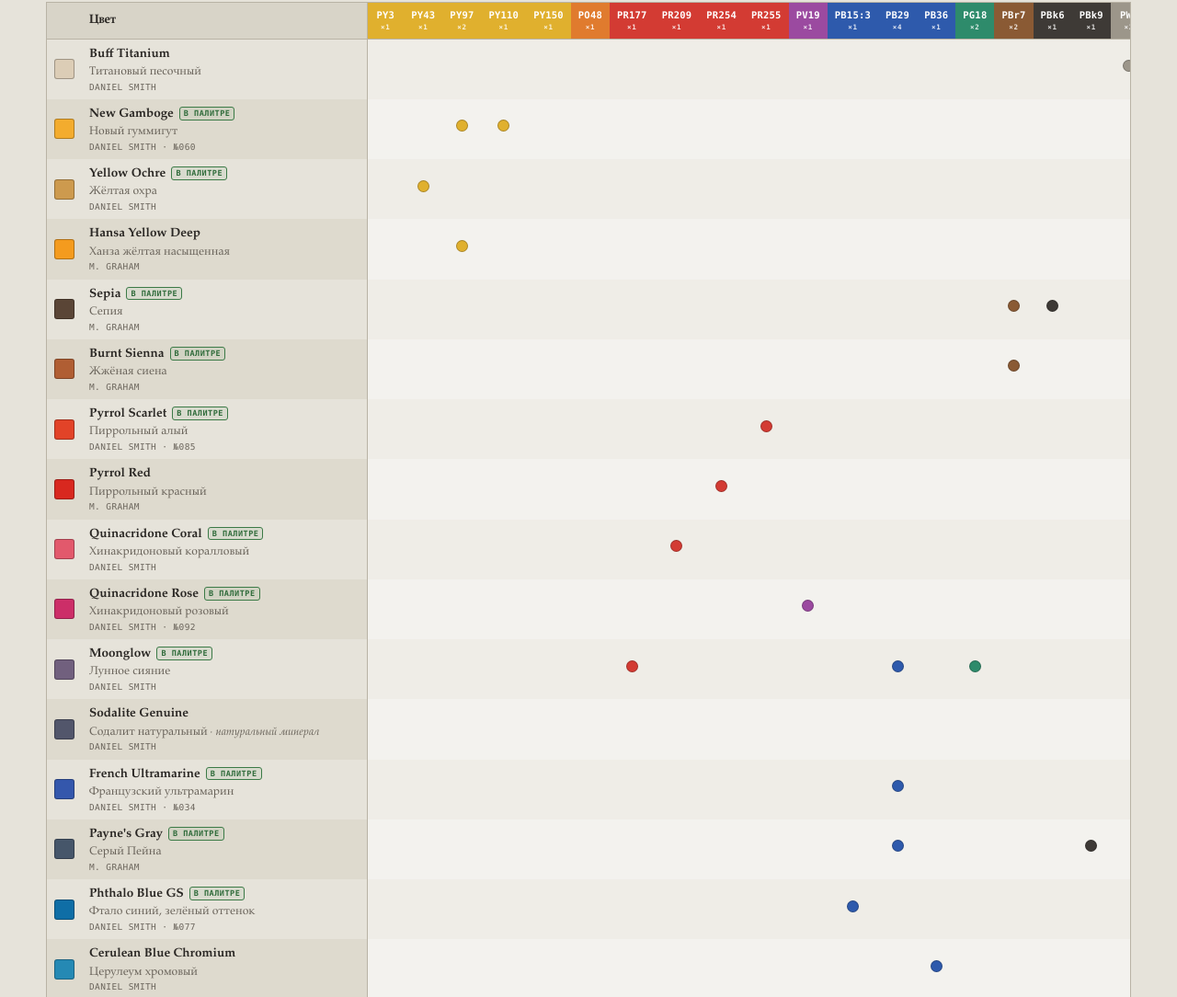
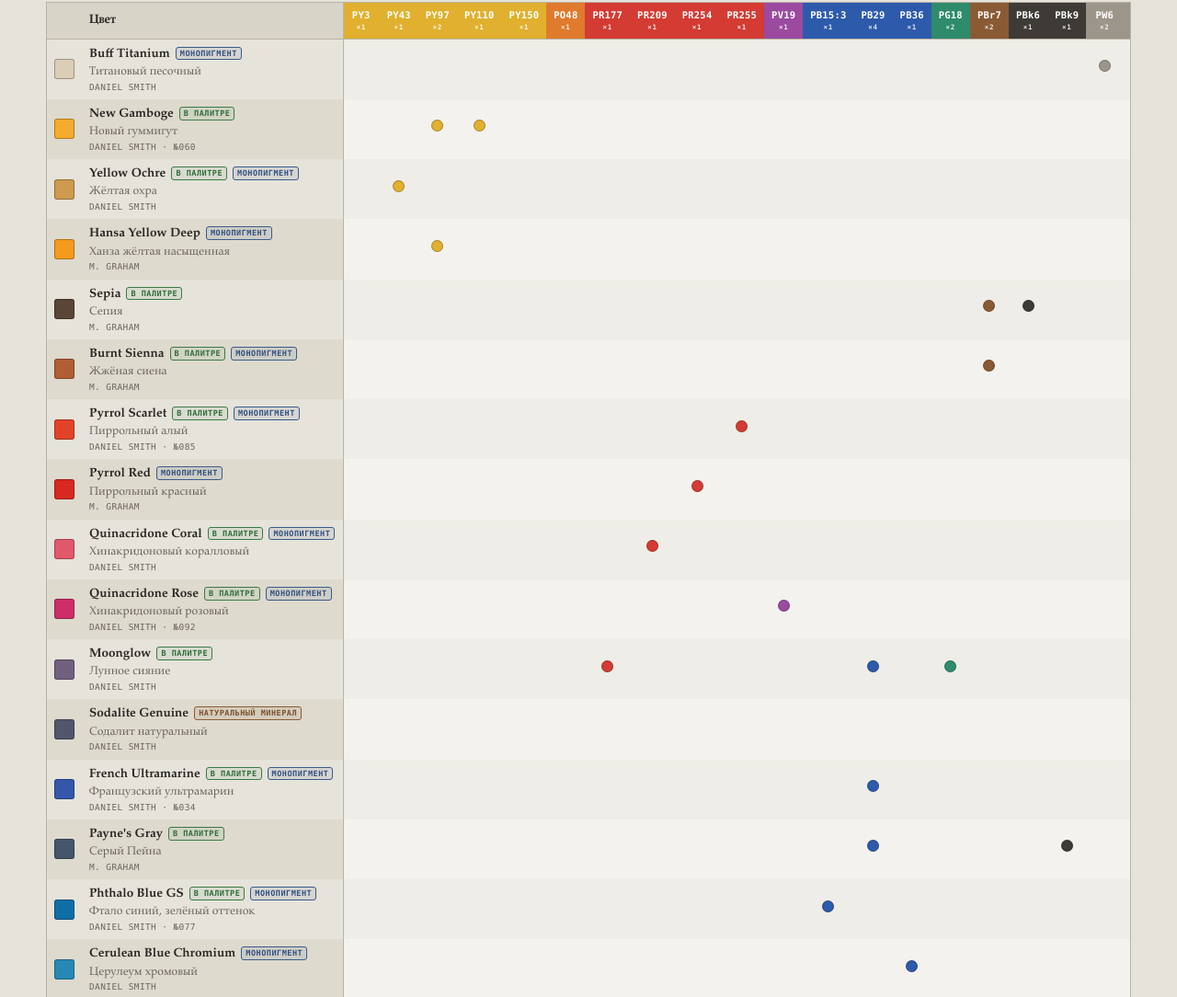
Before and after one commit to spalk/color-wheel, a plain HTML site: page table.html in a window 1280 px wide. Shown: the part 268-1352 px from the top of the page at 92% size. Drawn offline with Linux system fonts and the light colour scheme.

Commit message:
Таблица: бейджи «монопигмент» и «натуральный минерал»
По аналогии с «в палитре», разными цветами: монопигмент — синий,
минерал — земляной. Взаимоисключающие (минерал важнее монопигмента).
«Натуральный минерал» перенесён из подписи в бейдж. В подвал — счётчики.

Удалён устаревший palitra-krug.html (заменён на index.html + data.js).

Co-Authored-By: Claude Opus 4.8 <noreply@anthropic.com>

```diff
--- a/table.html
+++ b/table.html
@@ -52,6 +52,8 @@
     letter-spacing:.06em;text-transform:uppercase;border:1px solid var(--rule);
     border-radius:3px;padding:0 4px;margin-left:6px;color:var(--ink-soft);vertical-align:1px;}
   .badge.act{border-color:#3B7A46;color:#2f6b3a;background:rgba(59,122,70,.08);}
+  .badge.mono{border-color:#3B5A8A;color:#33507e;background:rgba(59,90,138,.10);}
+  .badge.mineral{border-color:#8A5A34;color:#7a4f2e;background:rgba(138,90,52,.11);}
 
   /* заголовки пигментных столбцов */
   th.pig{font-family:ui-monospace,Menlo,monospace;font-size:10.5px;letter-spacing:.02em;
@@ -63,7 +65,6 @@
   .dot{display:inline-block;width:13px;height:13px;border-radius:50%;
     border:1px solid rgba(0,0,0,.25);transform:scale(0);transition:transform .12s;}
   td.col-sel{background:rgba(160,150,130,.28)!important;}
-  .mineral{color:var(--ink-soft);font-style:italic;font-size:12px;}
 
   footer{margin-top:24px;font-family:ui-monospace,Menlo,monospace;font-size:10.5px;
     letter-spacing:.05em;color:var(--ink-soft);}
@@ -156,10 +157,12 @@ rows.forEach(p=>{
   tr.appendChild(sw);
 
   const nm=document.createElement("td"); nm.className="c-name";
-  const badge=activeSet.has(p.n)?'<span class="badge act">в палитре</span>':"";
-  const mineral=codes.size===0?'<span class="mineral"> · натуральный минерал</span>':"";
-  nm.innerHTML=`<div class="nm">${p.n}${badge}</div>`
-    +`<div class="ru">${p.ru||""}${mineral}</div>`
+  const badges=[];
+  if(activeSet.has(p.n)) badges.push('<span class="badge act">в палитре</span>');
+  if(codes.size===0)     badges.push('<span class="badge mineral">натуральный минерал</span>');
+  else if(codes.size===1)badges.push('<span class="badge mono">монопигмент</span>');
+  nm.innerHTML=`<div class="nm">${p.n}${badges.join("")}</div>`
+    +`<div class="ru">${p.ru||""}</div>`
     +`<div class="meta">${p.brand}${p.code?" · №"+p.code:""}</div>`;
   tr.appendChild(nm);
 
@@ -190,9 +193,11 @@ function plural(k,one,few,many){
 }
 
 const shared=COLS.filter(c=>useCount[c]>1).length;
+const mono=rows.filter(p=>codesOf(p).length===1).length;
+const mineral=rows.filter(p=>codesOf(p).length===0).length;
 document.getElementById("foot").textContent=
-  `Красок: ${rows.length} · уникальных пигментов: ${COLS.length} · общих (в ≥2 красках): ${shared}. `+
-  `Данные из data.js.`;
+  `Красок: ${rows.length} · монопигментных: ${mono} · натуральных минералов: ${mineral} · `+
+  `уникальных пигментов: ${COLS.length} · общих (в ≥2 красках): ${shared}. Данные из data.js.`;
 </script>
 </body>
 </html>
```
Also changed, not shown: 1 other file.
